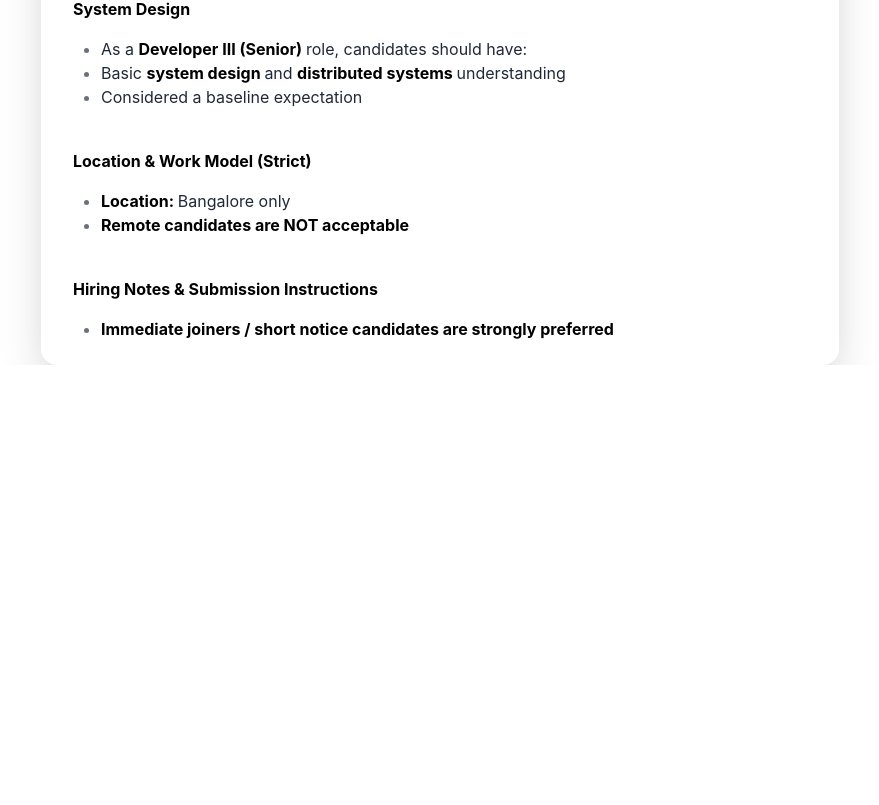
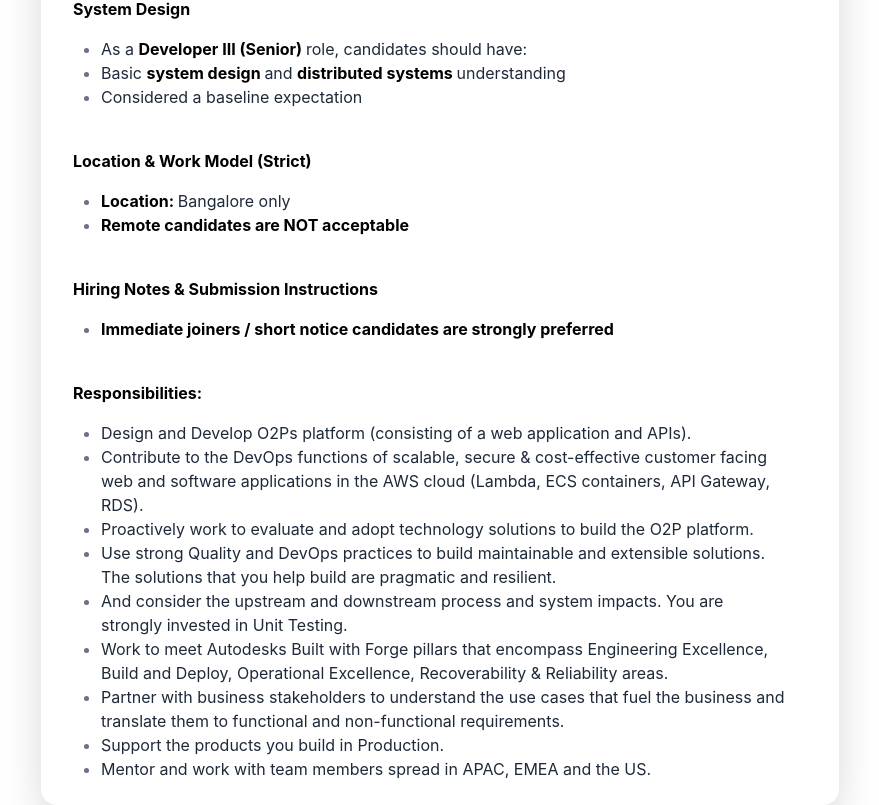
Before and after one commit to adarsh206/machine-coding-interview-questions, a React (Vite) app in the folder job-page/: page / in a window 1280 px wide. Shown: the part 1879-2684 px from the top of the page, without its empty margins (23-902 px from the left). Before the commit the page ends 2244 px from the top, so only its background shows below. Built offline with nearby package versions, Linux system fonts and the light colour scheme.

Commit message:
responsibilities added

```diff
--- a/job-page/src/App.jsx
+++ b/job-page/src/App.jsx
@@ -274,6 +274,39 @@
                   </li>
                 </ul>
               </div>
+
+              <div className='mx-2 mt-10'>
+                <h1 className='font-bold'>Responsibilities: </h1>
+                <ul className='mx-5 list-disc ml-7 mt-4'>
+                  <li className='text-gray-500'>
+                    <p className='text-gray-800'>Design and Develop O2Ps platform (consisting of a web application and APIs).</p>
+                  </li>
+                  <li className='text-gray-500'>
+                    <p className='text-gray-800'>Contribute to the DevOps functions of scalable, secure & cost-effective customer facing web and software applications in the AWS cloud (Lambda, ECS containers, API Gateway, RDS).</p>
+                  </li>
+                  <li className='text-gray-500'>
+                    <p className='text-gray-800'>Proactively work to evaluate and adopt technology solutions to build the O2P platform.</p>
+                  </li>
+                  <li className='text-gray-500'>
+                    <p className='text-gray-800'>Use strong Quality and DevOps practices to build maintainable and extensible solutions. The solutions that you help build are pragmatic and resilient.</p>
+                  </li>
+                  <li className='text-gray-500'>
+                    <p className='text-gray-800'>And consider the upstream and downstream process and system impacts. You are strongly invested in Unit Testing.</p>
+                  </li>
+                  <li className='text-gray-500'>
+                    <p className='text-gray-800'>Work to meet Autodesks Built with Forge pillars that encompass Engineering Excellence, Build and Deploy, Operational Excellence, Recoverability & Reliability areas.</p>
+                  </li>
+                  <li className='text-gray-500'>
+                    <p className='text-gray-800'>Partner with business stakeholders to understand the use cases that fuel the business and translate them to functional and non-functional requirements.</p>
+                  </li>
+                  <li className='text-gray-500'>
+                    <p className='text-gray-800'>Support the products you build in Production.</p>
+                  </li>
+                  <li className='text-gray-500'>
+                    <p className='text-gray-800'>Mentor and work with team members spread in APAC, EMEA and the US.</p>
+                  </li>
+                </ul>
+              </div>
           </div>
         </div>
 
```
